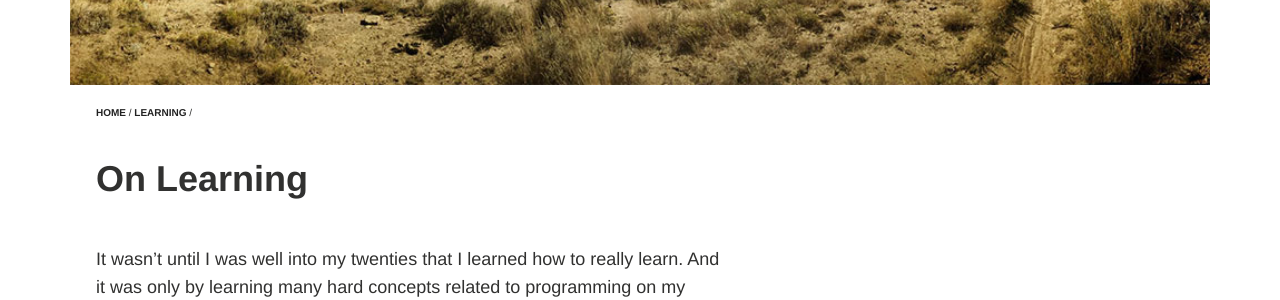
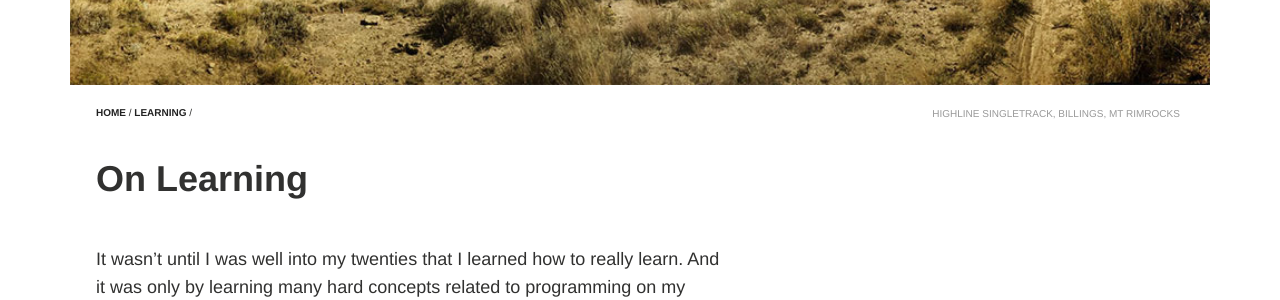
Before and after one commit to devth/devth.github.com, a Jekyll site: the page built from _posts/2014-10-05-on-learning.md, in a window 1280 px wide and 900 px high. Shown: the part 312-612 px from the top of the window. Built offline with Jekyll 4.4.1, drawn with Linux system fonts in a browser that asks for light colours; comment, search, counter and statistics services are not loaded.

Commit message:
Add caption to "On Learning"

```diff
--- a/_posts/2014-10-05-on-learning.md
+++ b/_posts/2014-10-05-on-learning.md
@@ -6,6 +6,7 @@ comments: true
 image:
   feature: on_learning_1024_256.jpg
   teaser: on_learning_410_228.jpg
+  caption: Highline Singletrack, Billings, MT Rimrocks
 ---
 
 It wasn't until I was well into my twenties that I learned how to really learn.
```
